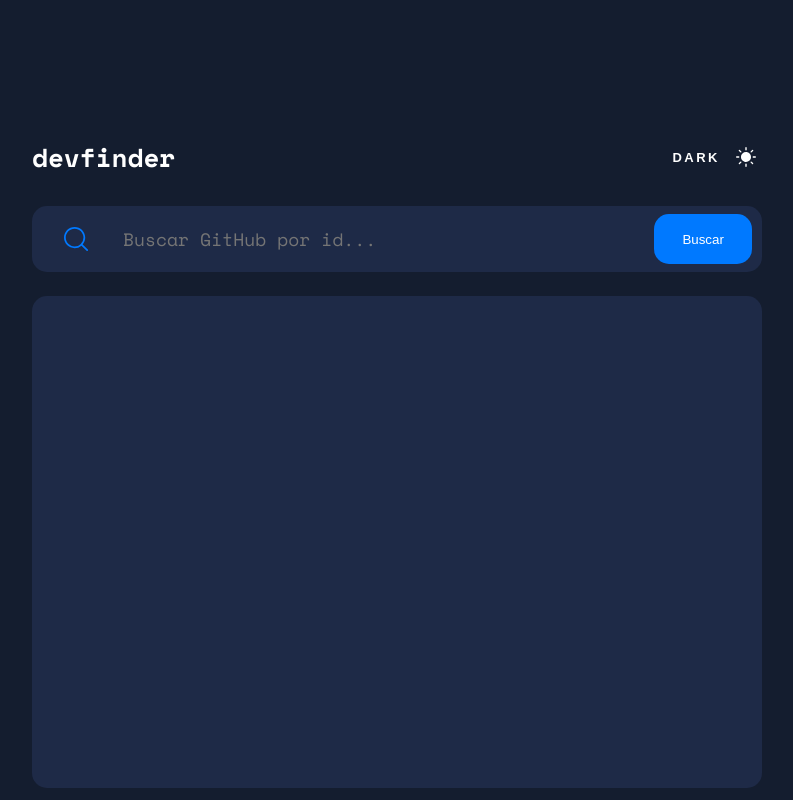
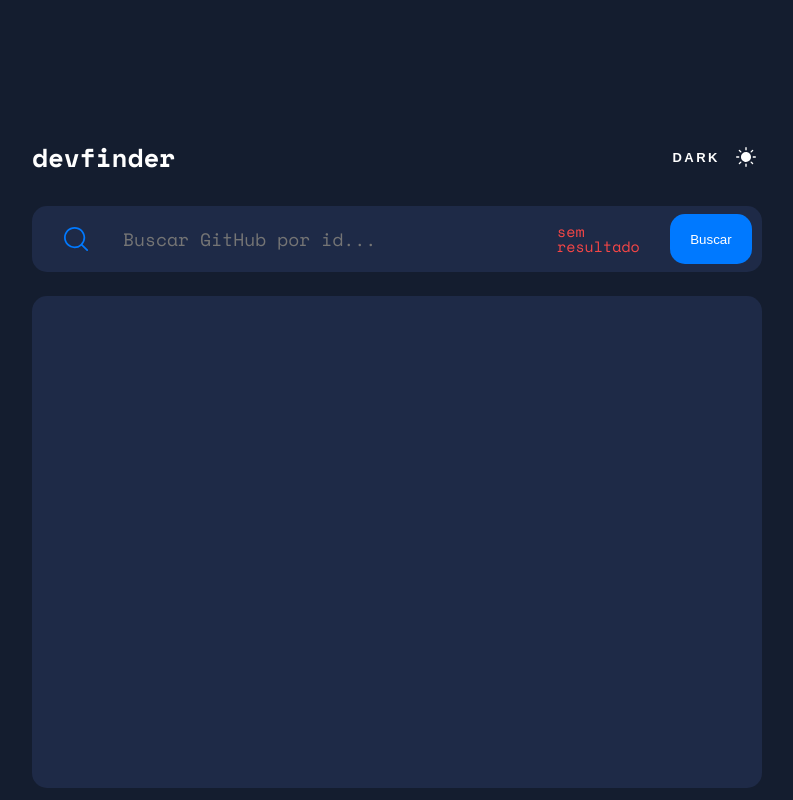
Before and after one commit to Arttutu/github-app, a React (Vite) app: page / in a window 1280 px wide. Shown: the whole page, without its empty margins (243-1036 px from the left). Built offline with nearby package versions, Linux system fonts and the light colour scheme.

Commit message:
adicionando resultado nao encontrado ao buscar usuairo invalido

```diff
--- a/src/Components/InputBusca/Style.jsx
+++ b/src/Components/InputBusca/Style.jsx
@@ -20,6 +20,13 @@ export const ContainerInput = styled.section`
     font-size: 18px;
     font-family: ${Font};
     line-height: 25px;
+  }
+  > p {
+    font-family: ${Font};
+    color: #f74646;
+    font-size: 15px;
+
+    margin-right: 24px;
   }
   > button {
     height: 50px;
@@ -49,6 +56,9 @@ export const ContainerInput = styled.section`
     > input {
       font-size: 13px;
     }
+    > p {
+      font-size: 13px;
+    }
     > img {
       width: 17px;
       height: 17px;
--- a/src/Components/InputBusca/index.jsx
+++ b/src/Components/InputBusca/index.jsx
@@ -5,7 +5,7 @@ import iconeBusca from "./icon-search.svg";
 import ContainerDados from "../ContainerDados";
 
 export default function InputBusca() {
-  const [usuarioEncontrado, setUsuarioEncontrado] = useState(null);
+  const [usuarioEncontrado, setUsuarioEncontrado] = useState(false);
   const [termoBusca, setTermoBusca] = useState("");
 
   const buscarUsuario = async () => {
@@ -27,6 +27,7 @@ export default function InputBusca() {
   const pesquisar = () => {
     buscarUsuario();
   };
+  const erroUsuario = !usuarioEncontrado ? "sem resultado" : "";
 
   return (
     <>
@@ -40,6 +41,7 @@ export default function InputBusca() {
           value={termoBusca}
           onChange={handleInputChange}
         ></input>
+        <p>{erroUsuario}</p>
         <button onClick={pesquisar}>Buscar</button>
       </ContainerInput>
       <ContainerDados usuario={usuarioEncontrado} />
```
